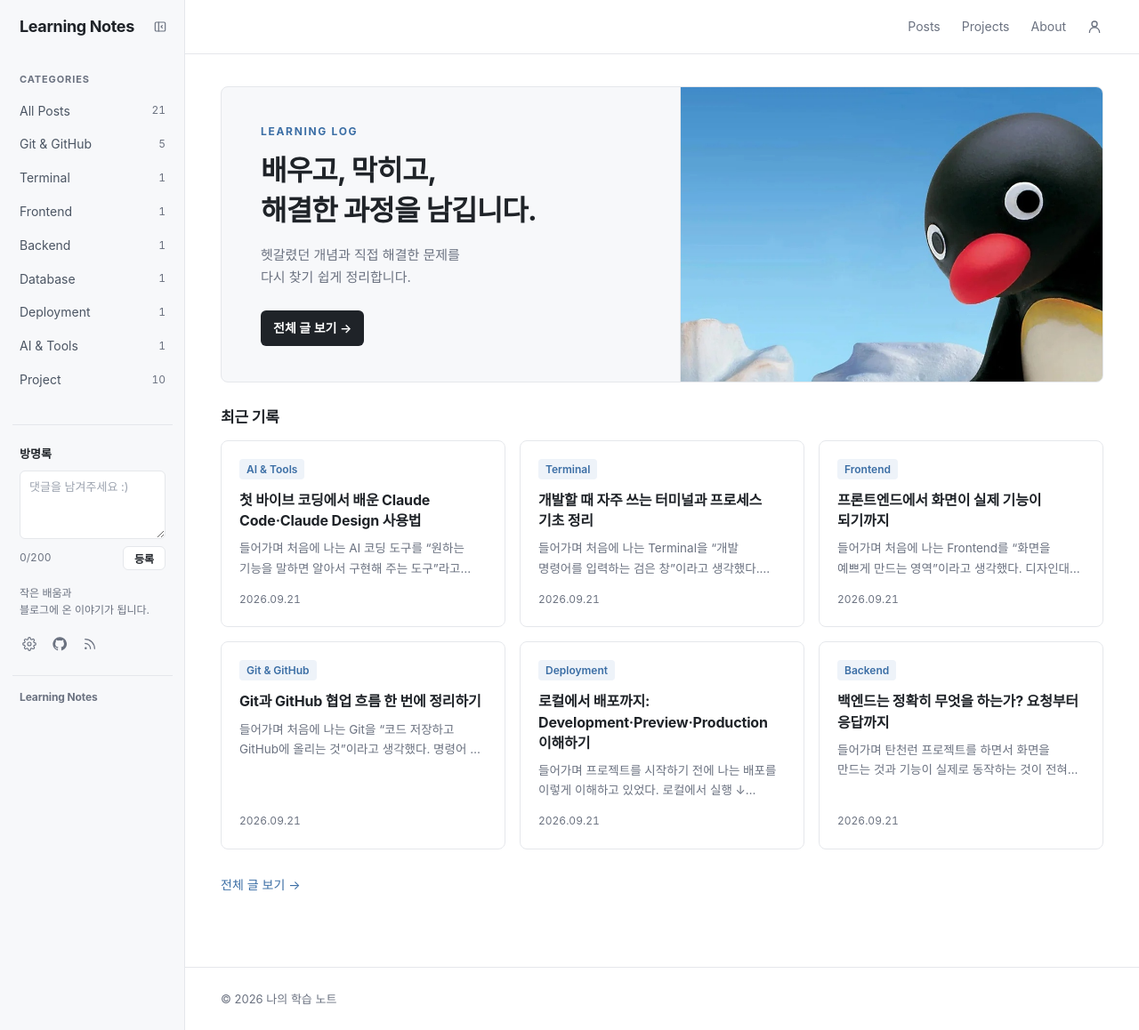
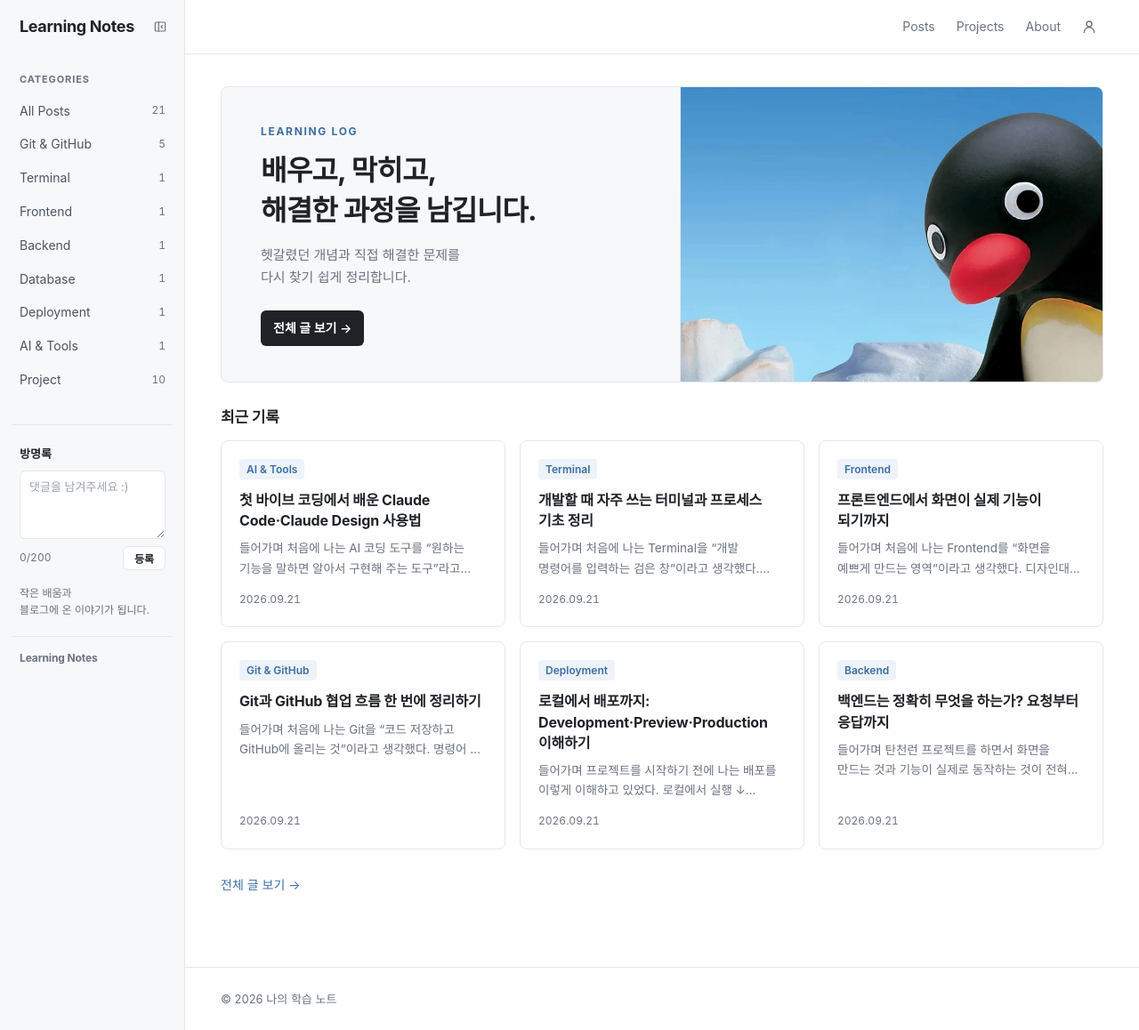
Before and after one commit to eunjung01230/my-blog, a Jekyll site: the page built from index.md, in a window 1280 px wide and 1158 px high. Shown: the whole window at 89% size. Built offline with Jekyll 4.4.1, drawn with Linux system fonts in a browser that asks for light colours.

Commit message:
fix: prevent stale asset cache and remove sidebar icons
Co-Authored-By: Claude Opus 5.5 (1M context) <noreply@anthropic.com>

```diff
--- a/_config.yml
+++ b/_config.yml
@@ -1,8 +1,6 @@
 title: 나의 학습 노트
 # 헤더와 사이드바에 표시되는 블로그 이름 (브라우저 탭 제목은 title 을 사용)
 brand: "Learning Notes"
-# 사이드바 하단 GitHub 아이콘 링크 (markdown-test.md 에 있던 기존 주소)
-github_url: "https://github.com/eunjung01230"
 remote_theme: daattali/beautiful-jekyll@6.0.1
 baseurl: "/my-blog"
 site-css:
--- a/_includes/sidebar.html
+++ b/_includes/sidebar.html
@@ -86,34 +85,6 @@
 
     </section>
 
-    <div class="sidebar-links">
-
-      <span class="sidebar-link" title="설정 (준비 중)" role="img" aria-label="설정 (준비 중)">
-        <svg width="16" height="16" viewBox="0 0 24 24" fill="none" stroke="currentColor"
-             stroke-width="1.7" stroke-linecap="round" stroke-linejoin="round" aria-hidden="true">
-          <circle cx="12" cy="12" r="3"/>
-          <path d="M19.4 15a1.65 1.65 0 0 0 .33 1.82l.06.06a2 2 0 1 1-2.83 2.83l-.06-.06a1.65 1.65 0 0 0-1.82-.33 1.65 1.65 0 0 0-1 1.51V21a2 2 0 1 1-4 0v-.09A1.65 1.65 0 0 0 9 19.4a1.65 1.65 0 0 0-1.82.33l-.06.06a2 2 0 1 1-2.83-2.83l.06-.06A1.65 1.65 0 0 0 4.68 15a1.65 1.65 0 0 0-1.51-1H3a2 2 0 1 1 0-4h.09A1.65 1.65 0 0 0 4.6 9a1.65 1.65 0 0 0-.33-1.82l-.06-.06a2 2 0 1 1 2.83-2.83l.06.06A1.65 1.65 0 0 0 9 4.68a1.65 1.65 0 0 0 1-1.51V3a2 2 0 1 1 4 0v.09a1.65 1.65 0 0 0 1 1.51 1.65 1.65 0 0 0 1.82-.33l.06-.06a2 2 0 1 1 2.83 2.83l-.06.06A1.65 1.65 0 0 0 19.4 9a1.65 1.65 0 0 0 1.51 1H21a2 2 0 1 1 0 4h-.09a1.65 1.65 0 0 0-1.51 1z"/>
-        </svg>
-      </span>
-
-      {%- if site.github_url -%}
-      <a class="sidebar-link" href="{{ site.github_url }}" target="_blank" rel="noopener" aria-label="GitHub">
-        <svg width="16" height="16" viewBox="0 0 24 24" fill="currentColor" aria-hidden="true">
-          <path d="M12 .5a11.5 11.5 0 0 0-3.64 22.41c.58.1.79-.25.79-.56v-2c-3.2.7-3.88-1.37-3.88-1.37-.52-1.33-1.28-1.69-1.28-1.69-1.05-.72.08-.7.08-.7 1.16.08 1.77 1.19 1.77 1.19 1.03 1.77 2.7 1.26 3.36.96.1-.75.4-1.26.73-1.55-2.55-.29-5.24-1.28-5.24-5.69 0-1.26.45-2.29 1.19-3.1-.12-.29-.52-1.46.11-3.05 0 0 .97-.31 3.17 1.18a11 11 0 0 1 5.77 0c2.2-1.49 3.17-1.18 3.17-1.18.63 1.59.23 2.76.11 3.05.74.81 1.19 1.84 1.19 3.1 0 4.42-2.7 5.4-5.26 5.68.41.36.78 1.06.78 2.14v3.17c0 .31.21.67.8.56A11.5 11.5 0 0 0 12 .5z"/>
-        </svg>
-      </a>
-      {%- endif -%}
-
-      <span class="sidebar-link" title="RSS (준비 중)" role="img" aria-label="RSS (준비 중)">
-        <svg width="16" height="16" viewBox="0 0 24 24" fill="none" stroke="currentColor"
-             stroke-width="1.8" stroke-linecap="round" stroke-linejoin="round" aria-hidden="true">
-          <path d="M4 11a9 9 0 0 1 9 9M4 4a16 16 0 0 1 16 16"/>
-          <circle cx="5" cy="19" r="1"/>
-        </svg>
-      </span>
-
-    </div>
-
     <p class="sidebar-foot">{{ brand }}</p>
 
   </div>
--- a/_layouts/default.html
+++ b/_layouts/default.html
@@ -24,7 +24,12 @@
     })();
   </script>
 
-  <link rel="stylesheet" href="{{ '/assets/css/custom.css' | relative_url }}">
+  {%- comment -%}
+    GitHub Pages 는 CSS/JS 를 10분간 캐시한다. 배포 직후 새 HTML 이 예전 CSS 와 섞이지 않도록
+    빌드 시각을 쿼리로 붙여 배포마다 새 파일을 받게 한다.
+  {%- endcomment -%}
+  {%- assign asset_version = site.time | date: '%s' -%}
+  <link rel="stylesheet" href="{{ '/assets/css/custom.css' | relative_url }}?v={{ asset_version }}">
 
 </head>
 
@@ -50,8 +55,8 @@
 
   </div>
 
-  <script src="{{ '/assets/js/sidebar.js' | relative_url }}" defer></script>
-  <script src="{{ '/assets/js/profile.js' | relative_url }}" defer></script>
+  <script src="{{ '/assets/js/sidebar.js' | relative_url }}?v={{ asset_version }}" defer></script>
+  <script src="{{ '/assets/js/profile.js' | relative_url }}?v={{ asset_version }}" defer></script>
 
 </body>
 
--- a/assets/css/custom.css
+++ b/assets/css/custom.css
@@ -217,10 +217,6 @@ h1, h2, h3, h4 {
 .profile {
   position: relative;
   display: flex;
-}
-
-.profile-button {
-  margin-right: -6px;
 }
 
 .profile-button[aria-expanded="true"] {
@@ -522,29 +518,6 @@ h1, h2, h3, h4 {
   font-size: 12px;
   line-height: 1.6;
   color: var(--muted);
-}
-
-.sidebar-links {
-  display: flex;
-  align-items: center;
-  gap: 4px;
-  margin-top: 14px;
-  padding: 0 4px;
-}
-
-.sidebar-link {
-  display: inline-flex;
-  align-items: center;
-  justify-content: center;
-  width: 30px;
-  height: 30px;
-  border-radius: var(--radius);
-  color: var(--muted);
-}
-
-a.sidebar-link:hover {
-  background: #eef0f3;
-  color: var(--text);
 }
 
 .sidebar-foot {
```
Also changed, not shown: other parts of _includes/sidebar.html (+1 -2 lines).
